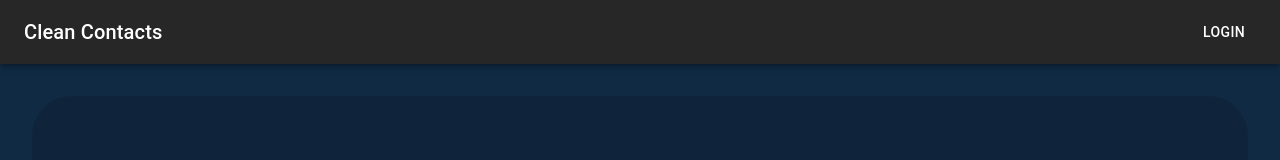
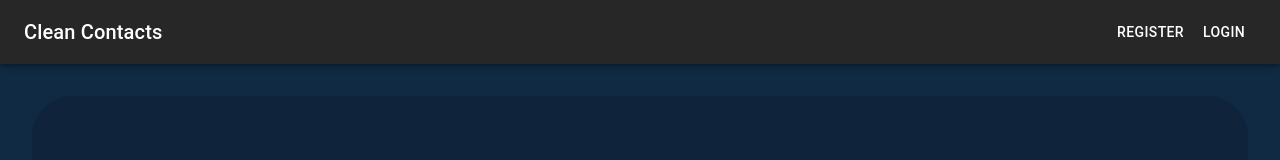
Before and after one commit to stephenolenchak/team5-contacts-app, a React app in the folder frontend/: page / in a window 1280 px wide. Shown: the top 160 px of the page. Built offline with nearby package versions, Linux system fonts and the light colour scheme; the HTML template or start-up script is replaced by a standard one.

Commit message:
Add register button to NavBar

```diff
--- a/frontend/src/components/NavBar.jsx
+++ b/frontend/src/components/NavBar.jsx
@@ -14,6 +14,7 @@ export const Navbar = () => {
             Clean Contacts
           </Typography>
           <Box sx={{ flexGrow: 1}}></Box>
+          <Button color="inherit"  component={Link} to="/register">Register</Button>
           <Button color="inherit">Login</Button>
         </Toolbar>
       </AppBar>
```
